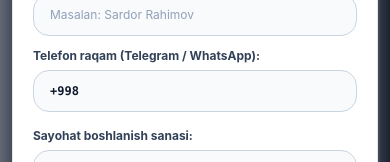
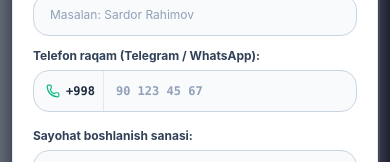
Before and after one commit to humoyun1773/sayohat-web, a React (Vite) app: page / in a window 390 px wide. Both pictures are taken after a click on the button "USHBU SAMOLYOTGA CHIPTA OLISH". Shown: the part 3151-3313 px from the top of the page. Built offline with nearby package versions, Linux system fonts and the light colour scheme.

Commit message:
Fix phone input allowing smooth free typing and backspace with fixed +998 prefix

```diff
--- a/src/components/AuthPage.jsx
+++ b/src/components/AuthPage.jsx
@@ -12,7 +12,7 @@ export default function AuthPage({
   onBackToHome
 }) {
   const [tab, setTab] = useState('login'); // 'login' or 'register'
-  const [phone, setPhone] = useState('+998 ');
+  const [phoneDigits, setPhoneDigits] = useState(''); // Stores only the 9 digits
   const [password, setPassword] = useState('');
   const [fullName, setFullName] = useState('');
   const [showPassword, setShowPassword] = useState(false);
@@ -23,46 +23,27 @@ export default function AuthPage({
     window.scrollTo({ top: 0, behavior: 'smooth' });
   }, []);
 
-  // Strict Phone Handler: only digits, +998 is permanent
-  const handlePhoneChange = (e) => {
-    const rawVal = e.target.value;
+  // Format 9 digits nicely for display: e.g. 90 123 45 67
+  const formatDisplayDigits = (val) => {
+    let digits = val.replace(/\D/g, '').slice(0, 9);
+    let res = '';
+    if (digits.length > 0) res += digits.slice(0, 2);
+    if (digits.length > 2) res += ' ' + digits.slice(2, 5);
+    if (digits.length > 5) res += ' ' + digits.slice(5, 7);
+    if (digits.length > 7) res += ' ' + digits.slice(7, 9);
+    return res;
+  };
 
-    // Extract only digits
-    let digits = rawVal.replace(/\D/g, '');
-
-    // If starts with 998, strip it to get the local 9 digits
-    if (digits.startsWith('998')) {
-      digits = digits.slice(3);
-    }
-
-    // Max 9 digits (e.g. 901234567)
-    digits = digits.slice(0, 9);
-
-    // Format cleanly without parentheses: +998 90 123 45 67
-    let formatted = '+998';
-    if (digits.length > 0) {
-      formatted += ' ' + digits.slice(0, 2);
-    }
-    if (digits.length >= 2) {
-      formatted += ' ' + digits.slice(2, 5);
-    }
-    if (digits.length >= 5) {
-      formatted += ' ' + digits.slice(5, 7);
-    }
-    if (digits.length >= 7) {
-      formatted += ' ' + digits.slice(7, 9);
-    }
-
-    setPhone(formatted);
+  const handlePhoneInput = (e) => {
+    const raw = e.target.value.replace(/\D/g, '');
+    setPhoneDigits(raw.slice(0, 9));
   };
 
   const handleSubmit = (e) => {
     e.preventDefault();
 
-    // Validate that 9 full local digits were entered
-    const digitsOnly = phone.replace(/\D/g, '');
-    if (digitsOnly.length < 12) { // 998 + 9 digits = 12 total digits
-      setError('Iltimos, telefon raqamingizni to\'liq kiriting (masalan: +998 90 123 45 67)');
+    if (phoneDigits.length < 9) {
+      setError('Iltimos, 9 xonali telefon raqamingizni to\'liq kiriting (masalan: 90 123 45 67)');
       return;
     }
 
@@ -74,8 +55,9 @@ export default function AuthPage({
     setError('');
 
     // Successful login or registration
+    const formattedFullPhone = '+998 ' + formatDisplayDigits(phoneDigits);
     const userData = {
-      phone: phone,
+      phone: formattedFullPhone,
       name: tab === 'register' ? (fullName || 'Yangi Sayohatchi') : 'Sardor Rahimov',
       memberSince: '2026',
       bonuses: 250000,
@@ -372,18 +354,23 @@ export default function AuthPage({
 
                 <div>
                   <label className="block text-xs font-bold text-slate-700 mb-1.5">
-                    Telefon Raqamingiz (Faqat raqamlar):
+                    Telefon Raqamingiz:
                   </label>
-                  <div className="relative">
-                    <Phone className="w-4 h-4 text-[#10b981] absolute left-4 top-3.5" />
+
+                  {/* Clean Prefix Box with Unrestricted Editable Numbers */}
+                  <div className="flex items-center bg-slate-50 hover:bg-white border border-slate-200 focus-within:border-[#10b981] focus-within:ring-2 focus-within:ring-[#10b981] rounded-2xl overflow-hidden transition-all">
+                    <div className="flex items-center gap-2 pl-4 pr-3 py-3.5 text-slate-800 font-mono font-black text-xs sm:text-sm select-none border-r border-slate-200 shrink-0">
+                      <Phone className="w-4 h-4 text-[#10b981]" />
+                      <span>+998</span>
+                    </div>
                     <input
                       type="tel"
                       required
                       inputMode="numeric"
-                      value={phone}
-                      onChange={handlePhoneChange}
-                      placeholder="+998 90 123 45 67"
-                      className="w-full bg-slate-50 hover:bg-white border border-slate-200 focus:border-[#10b981] rounded-2xl pl-11 pr-4 py-3.5 text-xs sm:text-sm text-slate-900 placeholder-slate-400 focus:ring-2 focus:ring-[#10b981] focus:bg-white outline-none font-mono font-bold transition-all"
+                      value={formatDisplayDigits(phoneDigits)}
+                      onChange={handlePhoneInput}
+                      placeholder="90 123 45 67"
+                      className="w-full bg-transparent px-4 py-3.5 text-xs sm:text-sm text-slate-900 placeholder-slate-400 outline-none font-mono font-black tracking-wide"
                     />
                   </div>
                 </div>
--- a/src/components/BookingModal.jsx
+++ b/src/components/BookingModal.jsx
@@ -14,37 +14,27 @@ export default function BookingModal({
   currentUser
 }) {
   const [fullName, setFullName] = useState(currentUser?.name || '');
-  const [phone, setPhone] = useState(currentUser?.phone || '+998 ');
+  const [phoneDigits, setPhoneDigits] = useState('');
   const [passport, setPassport] = useState('');
   const [travelDate, setTravelDate] = useState('2026-09-20');
   const [passengers, setPassengers] = useState(bookingData?.adultsCount || 2);
   const [isSuccess, setIsSuccess] = useState(false);
   const [bookingRef, setBookingRef] = useState('');
 
-  // Strict Phone Handler: only digits, +998 is permanent
-  const handlePhoneChange = (e) => {
-    const rawVal = e.target.value;
-    let digits = rawVal.replace(/\D/g, '');
-    if (digits.startsWith('998')) {
-      digits = digits.slice(3);
-    }
-    digits = digits.slice(0, 9);
+  // Format 9 digits nicely for display: e.g. 90 123 45 67
+  const formatDisplayDigits = (val) => {
+    let digits = val.replace(/\D/g, '').slice(0, 9);
+    let res = '';
+    if (digits.length > 0) res += digits.slice(0, 2);
+    if (digits.length > 2) res += ' ' + digits.slice(2, 5);
+    if (digits.length > 5) res += ' ' + digits.slice(5, 7);
+    if (digits.length > 7) res += ' ' + digits.slice(7, 9);
+    return res;
+  };
 
-    let formatted = '+998';
-    if (digits.length > 0) {
-      formatted += ' ' + digits.slice(0, 2);
-    }
-    if (digits.length >= 2) {
-      formatted += ' ' + digits.slice(2, 5);
-    }
-    if (digits.length >= 5) {
-      formatted += ' ' + digits.slice(5, 7);
-    }
-    if (digits.length >= 7) {
-      formatted += ' ' + digits.slice(7, 9);
-    }
-
-    setPhone(formatted);
+  const handlePhoneInput = (e) => {
+    const raw = e.target.value.replace(/\D/g, '');
+    setPhoneDigits(raw.slice(0, 9));
   };
 
   // Freeze background page scroll when modal is open
@@ -154,7 +144,7 @@ export default function BookingModal({
                   </div>
                   <div className="bg-slate-800/80 p-2.5 rounded-xl border border-slate-700">
                     <span className="text-slate-400 text-[10px] uppercase block font-semibold">Telefon</span>
-                    <span className="font-mono text-[#a7f3d0] font-bold">{phone}</span>
+                    <span className="font-mono text-[#a7f3d0] font-bold">+998 {formatDisplayDigits(phoneDigits)}</span>
                   </div>
                   <div className="bg-slate-800/80 p-2.5 rounded-xl border border-slate-700">
                     <span className="text-slate-400 text-[10px] uppercase block font-semibold">Odamlar soni</span>
@@ -248,15 +238,21 @@ export default function BookingModal({
                   <label className="block text-xs font-bold text-slate-700 mb-1.5">
                     Telefon raqam (Telegram / WhatsApp):
                   </label>
-                  <input
-                    type="tel"
-                    required
-                    inputMode="numeric"
-                    placeholder="+998 90 123 45 67"
-                    value={phone}
-                    onChange={handlePhoneChange}
-                    className="w-full bg-slate-50 border border-slate-300 rounded-2xl px-4 py-3 text-xs text-slate-900 placeholder-slate-400 focus:ring-2 focus:ring-[#10b981] focus:bg-white outline-none font-mono font-bold"
-                  />
+                  <div className="flex items-center bg-slate-50 border border-slate-300 focus-within:border-[#10b981] focus-within:ring-2 focus-within:ring-[#10b981] rounded-2xl overflow-hidden">
+                    <div className="flex items-center gap-1.5 pl-3 pr-2 py-3 text-slate-800 font-mono font-bold text-xs select-none border-r border-slate-200 shrink-0">
+                      <Phone className="w-3.5 h-3.5 text-[#10b981]" />
+                      <span>+998</span>
+                    </div>
+                    <input
+                      type="tel"
+                      required
+                      inputMode="numeric"
+                      placeholder="90 123 45 67"
+                      value={formatDisplayDigits(phoneDigits)}
+                      onChange={handlePhoneInput}
+                      className="w-full bg-transparent px-3 py-3 text-xs text-slate-900 placeholder-slate-400 outline-none font-mono font-bold"
+                    />
+                  </div>
                 </div>
               </div>
 
--- a/src/components/ContactModal.jsx
+++ b/src/components/ContactModal.jsx
@@ -9,36 +9,26 @@ import CustomSelect from './CustomSelect';
 export default function ContactModal({ isOpen, onClose }) {
   const [formData, setFormData] = useState({
     name: '',
-    phone: '+998 ',
+    phoneDigits: '',
     country: 'uae',
     message: ''
   });
   const [isSubmitted, setIsSubmitted] = useState(false);
 
-  // Strict Phone Handler: only digits, +998 is permanent
-  const handlePhoneChange = (e) => {
-    const rawVal = e.target.value;
-    let digits = rawVal.replace(/\D/g, '');
-    if (digits.startsWith('998')) {
-      digits = digits.slice(3);
-    }
-    digits = digits.slice(0, 9);
+  // Format 9 digits nicely for display: e.g. 90 123 45 67
+  const formatDisplayDigits = (val) => {
+    let digits = val.replace(/\D/g, '').slice(0, 9);
+    let res = '';
+    if (digits.length > 0) res += digits.slice(0, 2);
+    if (digits.length > 2) res += ' ' + digits.slice(2, 5);
+    if (digits.length > 5) res += ' ' + digits.slice(5, 7);
+    if (digits.length > 7) res += ' ' + digits.slice(7, 9);
+    return res;
+  };
 
-    let formatted = '+998';
-    if (digits.length > 0) {
-      formatted += ' ' + digits.slice(0, 2);
-    }
-    if (digits.length >= 2) {
-      formatted += ' ' + digits.slice(2, 5);
-    }
-    if (digits.length >= 5) {
-      formatted += ' ' + digits.slice(5, 7);
-    }
-    if (digits.length >= 7) {
-      formatted += ' ' + digits.slice(7, 9);
-    }
-
-    setFormData(prev => ({ ...prev, phone: formatted }));
+  const handlePhoneInput = (e) => {
+    const raw = e.target.value.replace(/\D/g, '');
+    setFormData(prev => ({ ...prev, phoneDigits: raw.slice(0, 9) }));
   };
 
   // Freeze background page scroll when modal is open
@@ -201,15 +191,21 @@ export default function ContactModal({ isOpen, onClose }) {
                     <label className="block text-xs font-bold text-slate-700 mb-1.5">
                       Telefon raqamingiz:
                     </label>
-                    <input
-                      type="tel"
-                      required
-                      inputMode="numeric"
-                      placeholder="+998 90 123 45 67"
-                      value={formData.phone}
-                      onChange={handlePhoneChange}
-                      className="w-full bg-white border border-slate-300 rounded-2xl px-4 py-3 text-xs text-slate-900 placeholder-slate-400 focus:ring-2 focus:ring-[#10b981] outline-none font-mono font-bold"
-                    />
+                    <div className="flex items-center bg-white border border-slate-300 focus-within:border-[#10b981] focus-within:ring-2 focus-within:ring-[#10b981] rounded-2xl overflow-hidden">
+                      <div className="flex items-center gap-1.5 pl-3 pr-2 py-3 text-slate-800 font-mono font-bold text-xs select-none border-r border-slate-200 shrink-0">
+                        <Phone className="w-3.5 h-3.5 text-[#10b981]" />
+                        <span>+998</span>
+                      </div>
+                      <input
+                        type="tel"
+                        required
+                        inputMode="numeric"
+                        placeholder="90 123 45 67"
+                        value={formatDisplayDigits(formData.phoneDigits)}
+                        onChange={handlePhoneInput}
+                        className="w-full bg-transparent px-3 py-3 text-xs text-slate-900 placeholder-slate-400 outline-none font-mono font-bold"
+                      />
+                    </div>
                   </div>
                 </div>
 
```
